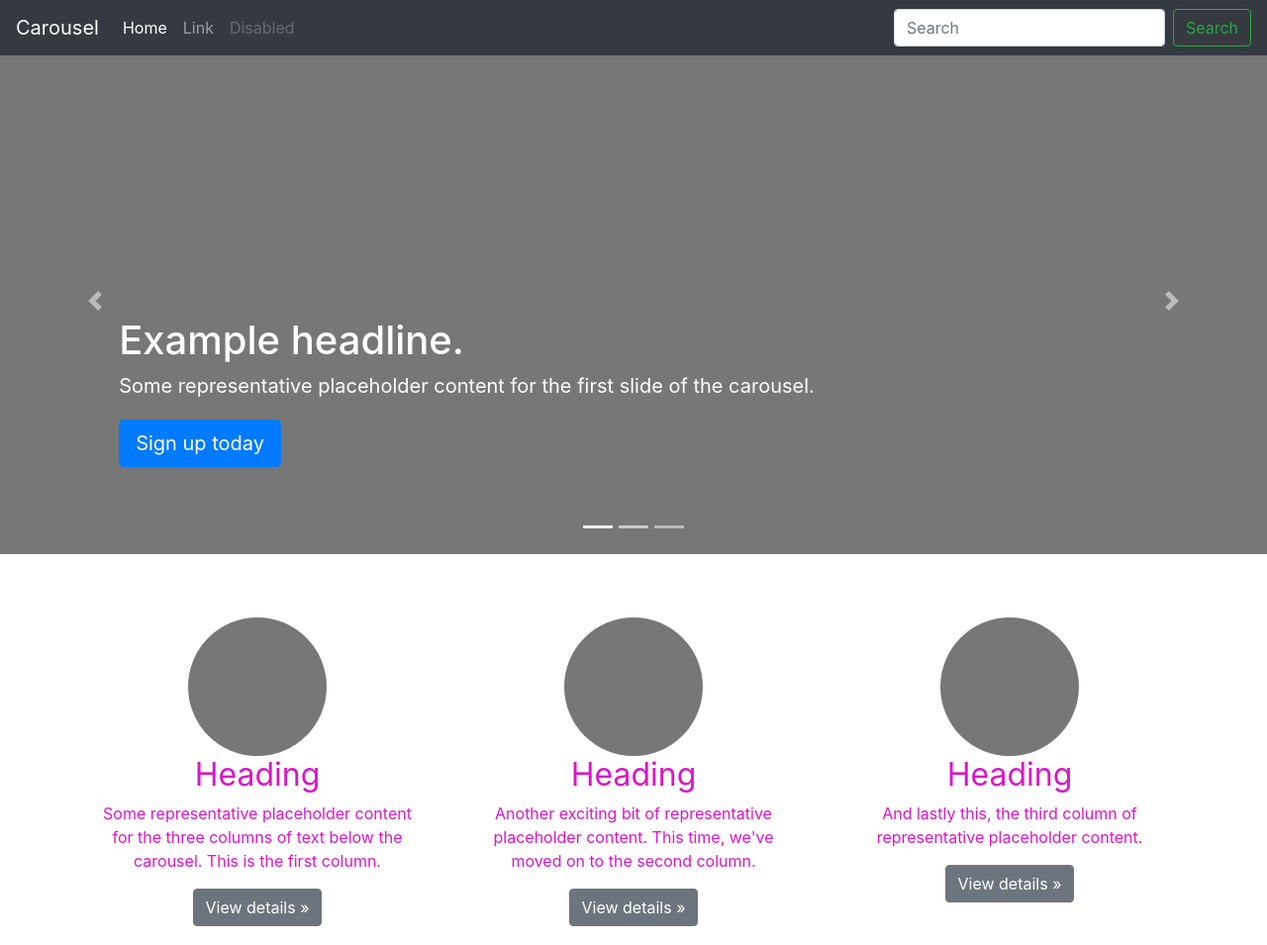
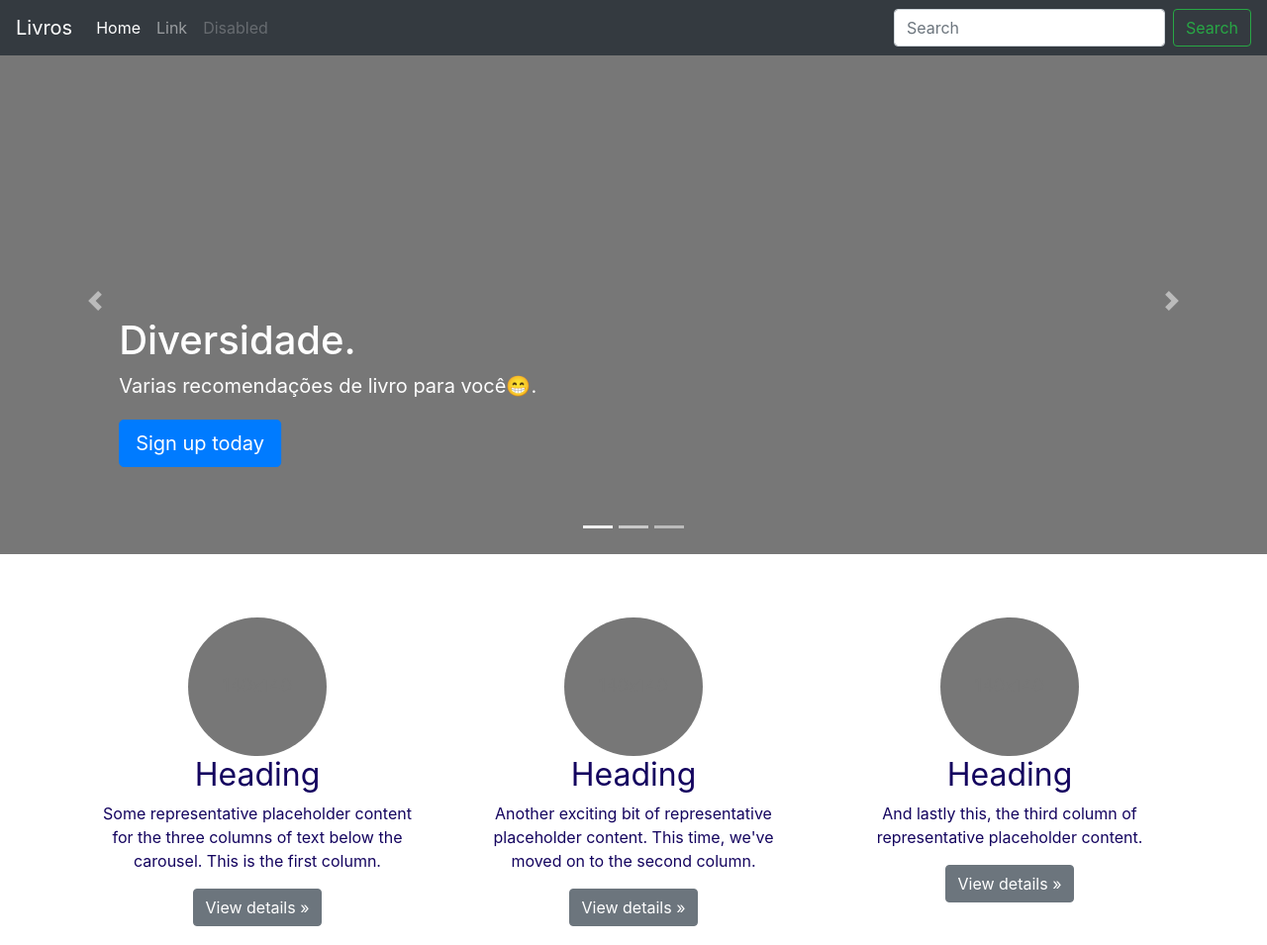
Before and after one commit to Arthurprocuracasadas/entrega-bootstrap, a plain HTML site: page carousel/index.html in a window 1280 px wide. Shown: the top 955 px of the page at 99% size. Drawn offline with nearby package versions, Linux system fonts and the light colour scheme.

Commit message:
Add files via upload

```diff
--- a/carousel/carousel.css
+++ b/carousel/carousel.css
@@ -5,7 +5,7 @@
 body {
   padding-top: 3rem;
   padding-bottom: 3rem;
-  color: #d817c8;
+  color: #14045f;
 }
 
 
--- a/carousel/index.html
+++ b/carousel/index.html
@@ -42,7 +42,7 @@
 
 <header>
   <nav class="navbar navbar-expand-md navbar-dark fixed-top bg-dark">
-    <a class="navbar-brand" href="#">Carousel</a>
+    <a class="navbar-brand" href="#">Livros</a>
     <button class="navbar-toggler" type="button" data-toggle="collapse" data-target="#navbarCollapse" aria-controls="navbarCollapse" aria-expanded="false" aria-label="Toggle navigation">
       <span class="navbar-toggler-icon"></span>
     </button>
@@ -80,8 +80,8 @@
 
         <div class="container">
           <div class="carousel-caption text-left">
-            <h1>Example headline.</h1>
-            <p>Some representative placeholder content for the first slide of the carousel.</p>
+            <h1>Diversidade.</h1>
+            <p>Varias recomendações de livro para você😁.</p>
             <p><a class="btn btn-lg btn-primary" href="#">Sign up today</a></p>
           </div>
         </div>
@@ -91,8 +91,8 @@
 
         <div class="container">
           <div class="carousel-caption">
-            <h1>Another example headline.</h1>
-            <p>Some representative placeholder content for the second slide of the carousel.</p>
+            <h1>venha conhecer mais🐸.</h1>
+            <p>ado ado ado qm leu é viado🍆.</p>
             <p><a class="btn btn-lg btn-primary" href="#">Learn more</a></p>
           </div>
         </div>
```
